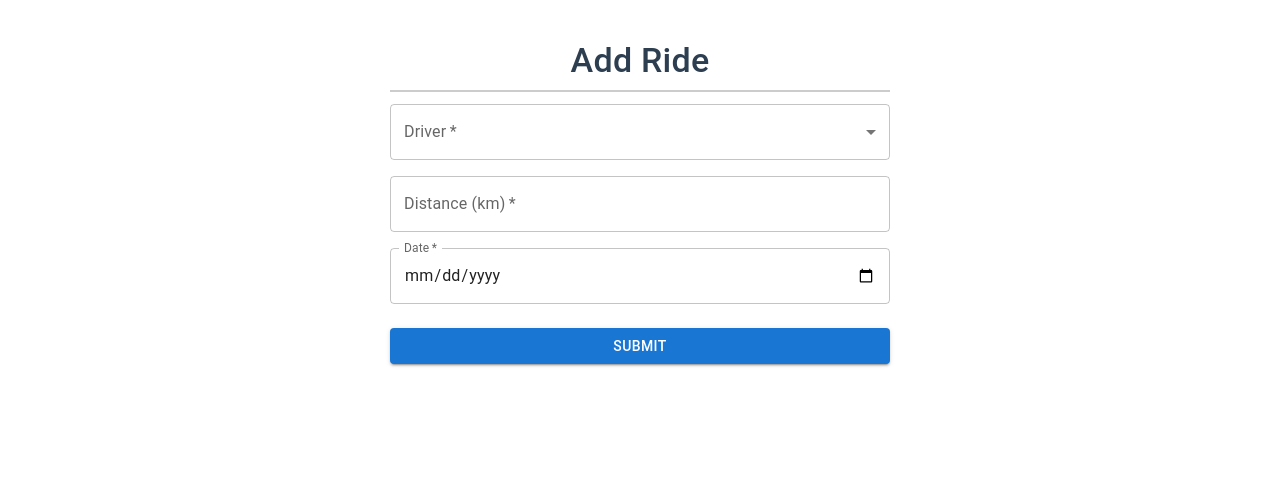
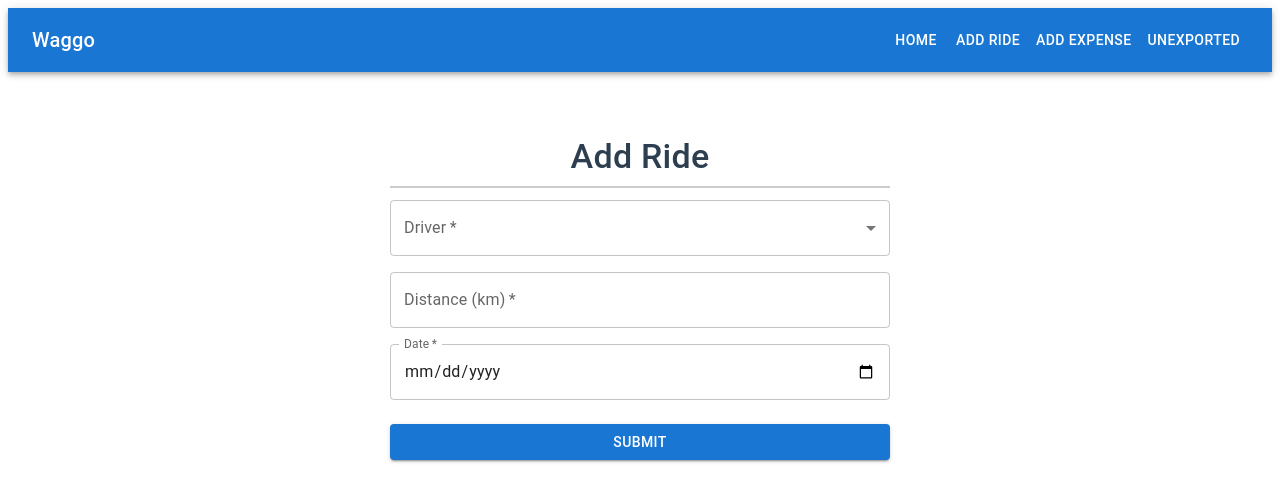
Before and after one commit to bramreinders97/SplitserV2, a React (Vite) app in the folder frontend/waggo/: page /waggo/add-ride in a window 1280 px wide. Shown: the top 502 px of the page. Built offline with nearby package versions, Linux system fonts and the light colour scheme.

Commit message:
add header

```diff
--- /dev/null
+++ b/frontend/waggo/src/components/Header.jsx
@@ -0,0 +1,27 @@
+// waggo/src/components/Header.jsx
+import { AppBar, Toolbar, Button, Typography } from '@mui/material';
+import { Link } from 'react-router-dom';
+
+export default function Header() {
+  return (
+    <AppBar position="static" sx={{ mb: 4 }}>
+      <Toolbar>
+        <Typography variant="h6" sx={{ flexGrow: 1 }}>
+          Waggo
+        </Typography>
+        <Button color="inherit" component={Link} to="/">
+          Home
+        </Button>
+        <Button color="inherit" component={Link} to="/add-ride">
+          Add Ride
+        </Button>
+        <Button color="inherit" component={Link} to="/add-expense">
+          Add Expense
+        </Button>
+        <Button color="inherit" component={Link} to="/unexported">
+          Unexported
+        </Button>
+      </Toolbar>
+    </AppBar>
+  );
+}
--- a/frontend/waggo/src/pages/AddExpense.jsx
+++ b/frontend/waggo/src/pages/AddExpense.jsx
@@ -10,6 +10,7 @@ import {
   Select,
   MenuItem
 } from '@mui/material'
+import Header from '../components/Header';
 
 export default function AddExpense() {
   const [payer, setPayer] = useState('')
@@ -51,6 +52,8 @@ export default function AddExpense() {
   }
 
   return (
+    <>
+    <Header />
     <Box
       component="form"
       onSubmit={handleSubmit}
@@ -125,5 +128,6 @@ export default function AddExpense() {
       </Box>
 
     </Box>
+    </>
   )
 }
--- a/frontend/waggo/src/pages/AddRide.jsx
+++ b/frontend/waggo/src/pages/AddRide.jsx
@@ -10,6 +10,8 @@ import {
   Alert,
 } from '@mui/material';
 import { API_BASE } from '../config';
+import Header from '../components/Header';
+
 
 export default function AddRide() {
   const [driver, setDriver] = useState('');
@@ -48,6 +50,8 @@ export default function AddRide() {
   };
 
   return (
+    <>
+    <Header />
     <Box sx={{ maxWidth: 500, margin: 'auto', padding: '2rem' }}>
       {status && (
         <Alert severity={status.type} sx={{ mb: 3 }}>
@@ -120,5 +124,6 @@ export default function AddRide() {
         </Box>
       </form>
     </Box>
+    </>
   );
 }
--- a/frontend/waggo/src/pages/UnexportedData.jsx
+++ b/frontend/waggo/src/pages/UnexportedData.jsx
@@ -10,6 +10,7 @@ import {
   Paper
 } from '@mui/material';
 import { API_BASE } from '../config';
+import Header from '../components/Header';
 
 export default function UnexportedData() {
   const [rides, setRides] = useState([]);
@@ -42,6 +43,8 @@ export default function UnexportedData() {
   );
 
   return (
+    <>
+        <Header />
             <Box sx={{ padding: '2rem' }}>
             <Typography variant="h4" gutterBottom>
                 Unexported Rides
@@ -99,5 +102,6 @@ export default function UnexportedData() {
                 Total Expenses — Anne: €{totalExpenses.Anne.toFixed(2)}, Bram: €{totalExpenses.Bram.toFixed(2)}
             </Typography>
             </Box>
+    </>
   );
 }
```
Lines whose indentation alone changed are shown as unchanged.
